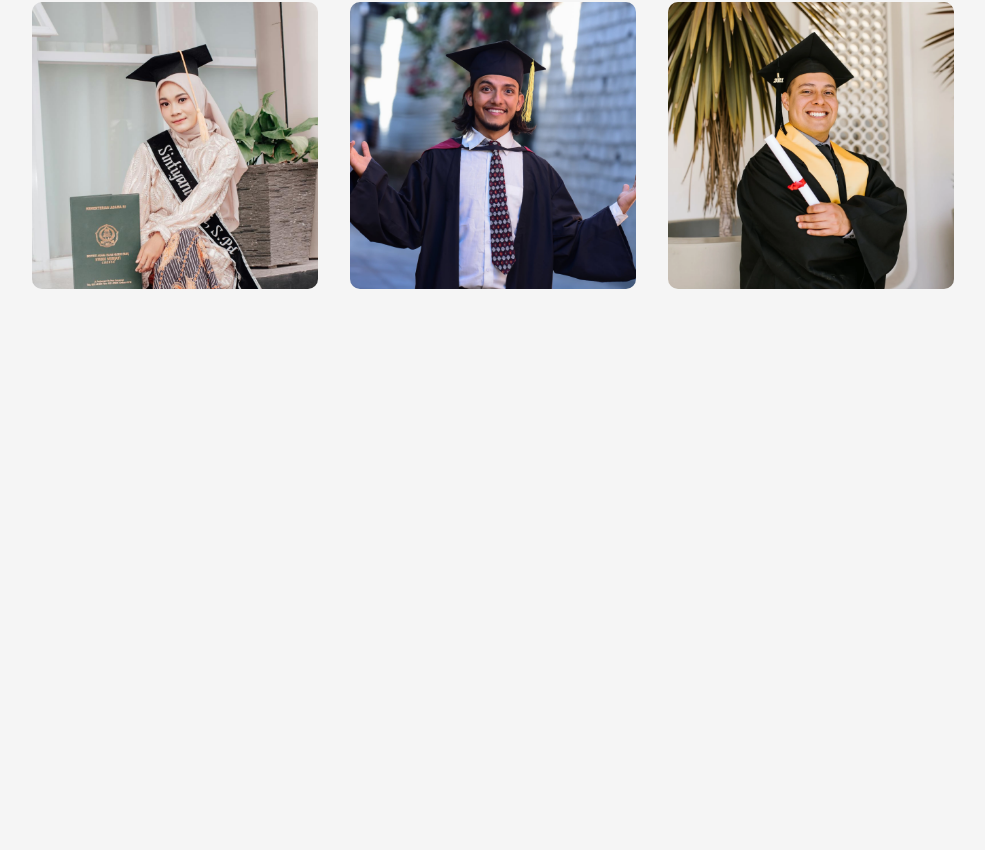
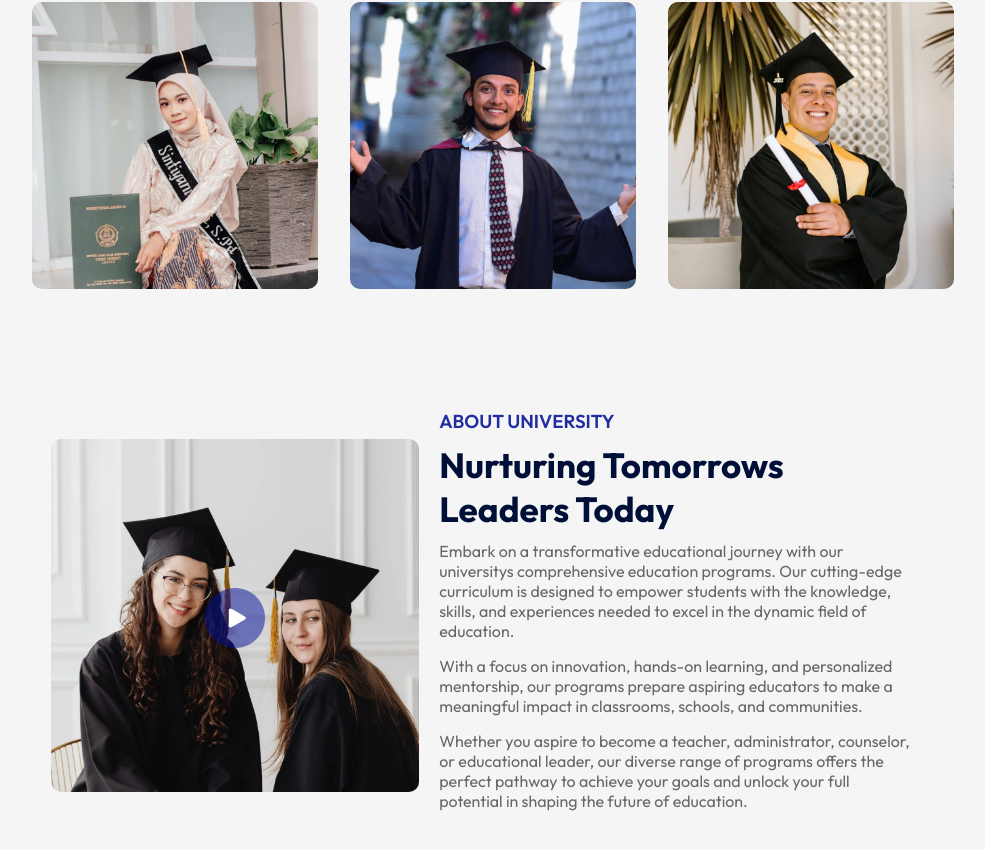
Before and after one commit to Tareq1131/Responsive-college-university-website-in-React, a React (Vite) app: page / in a window 1280 px wide. Shown: the part 1012-1862 px from the top of the page, without its empty margins (147-1132 px from the left). Before the commit the page ends 1381 px from the top, so only its background shows below. Built offline with nearby package versions, Linux system fonts and the light colour scheme.

Commit message:
Created about section

```diff
--- a/src/App.jsx
+++ b/src/App.jsx
@@ -1,3 +1,4 @@
+import About from "./components/About/About";
 import Hero from "./components/Hero/Hero";
 import Navbar from "./components/Navbar/Navbar";
 import Programs from "./components/Programs/programs";
@@ -11,6 +12,7 @@
       <div className="container">
         <Title subtitle= "Our PROGRAM" title= "What We Offer"/>
         <Programs />
+        <About/>
       </div>
     </div>
   );
--- /dev/null
+++ b/src/components/About/About.css
@@ -0,0 +1,44 @@
+.about{
+    margin: 100px auto;
+    display: flex;
+    align-items: center;
+    justify-content: center;
+    width: 90%;
+}
+/* left */
+.about-left{
+    flex-basis: 40%;
+    position: relative;
+}
+.play_icon{
+    width: 60px;
+    position: absolute;
+    top: 50%;
+    left: 50%;
+    transform: translate(-50%,-50%);
+}
+
+.about-img{
+    width: 100%;
+    border-radius: 10px;
+}
+
+.about-right{
+    flex-basis: 56%;
+    padding: 20px;
+}
+.about h3{
+   font-weight: 600;
+   font-weight: 16px;
+   color: #212EA0;
+}
+.about h2{
+    font-size: 35px;
+    color:#000F38 ;
+    margin: 10px 0;
+    max-width: 400px;
+}
+.about p{
+    color: #676767;
+    margin-bottom: 15px;
+}
--- /dev/null
+++ b/src/components/About/About.jsx
@@ -0,0 +1,38 @@
+// import React from 'react'
+import "./About.css";
+import about_img from "../../assets/about.png";
+import play_icon from "../../assets/play-icon.png";
+
+function About() {
+  return (
+    <div className="about">
+      <div className="about-left">
+        <img src={about_img} alt="" className="about-img" />
+        <img src={play_icon} alt="" className="play_icon" />
+      </div>
+      <div className="about-right">
+        <h3>ABOUT UNIVERSITY</h3>
+        <h2>Nurturing Tomorrows Leaders Today</h2>
+        <p>
+          Embark on a transformative educational journey with our universitys
+          comprehensive education programs. Our cutting-edge curriculum is
+          designed to empower students with the knowledge, skills, and
+          experiences needed to excel in the dynamic field of education.
+        </p>
+        <p>
+          With a focus on innovation, hands-on learning, and personalized
+          mentorship, our programs prepare aspiring educators to make a
+          meaningful impact in classrooms, schools, and communities.
+        </p>
+        <p>
+          Whether you aspire to become a teacher, administrator, counselor, or
+          educational leader, our diverse range of programs offers the perfect
+          pathway to achieve your goals and unlock your full potential in
+          shaping the future of education.
+        </p>
+      </div>
+    </div>
+  );
+}
+
+export default About;
--- a/src/components/Navbar/Navbar.css
+++ b/src/components/Navbar/Navbar.css
@@ -20,3 +20,7 @@
     margin: 5px 20px;
     font-size: 16px;
 }
+.dark-nav{
+    background: #212Ea0;
+    transition: 0.5s;
+}
--- a/src/components/Navbar/Navbar.jsx
+++ b/src/components/Navbar/Navbar.jsx
@@ -1,10 +1,18 @@
 // import React from 'react'
 import "./Navbar.css";
 import logo from "../../assets/logo.png";
+import { useState } from "react";
+import { useEffect } from "react";
 
 function Navbar() {
+  const [sticky, setSticky] =useState(false);
+  useEffect(()=>{
+    window.addEventListener('scroll',()=>{
+      window.scrollY >500 ?setSticky(true): (setSticky(false))
+    })
+  },[])
   return (
-    <nav className="container">
+    <nav className={`container ${sticky? 'dark-nav':''}`}>
       <img src={logo} alt="" className="logo"/>
       <ul>
         <li>Home</li>
--- a/src/components/Title/Title.jsx
+++ b/src/components/Title/Title.jsx
@@ -1,3 +1,4 @@
+/* eslint-disable react/prop-types */
 // import React from 'react'
 import './Title.css'
 
```
